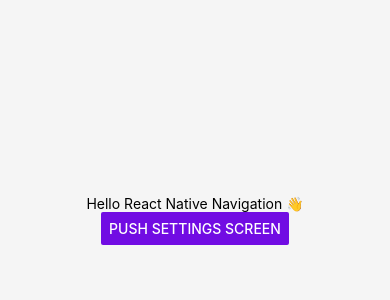
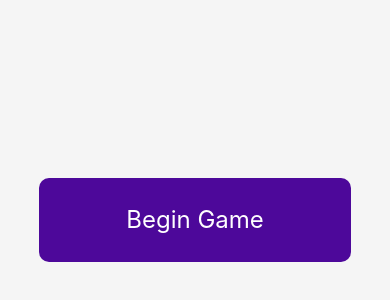
Before and after one commit to SethUllman/Oasis, a React Native app: screen / in a window 390 px wide. Shown: the part 202-502 px from the top of the page. Built offline with nearby package versions, Linux system fonts and the light colour scheme.

Commit message:
add begin game styling

```diff
--- a/App.js
+++ b/App.js
@@ -10,7 +10,7 @@
 import Home from './src/components/home';
 
 class App extends React.Component {
-  render(){
+  render() {
     return (
       <Home />
     );
--- a/src/components/home.js
+++ b/src/components/home.js
@@ -1,16 +1,18 @@
-import React from 'react';
-import {View, Text, Button, TouchableOpacity, StyleSheet} from 'react-native';
-import {Navigation} from 'react-native-navigation';
+import React, {useState} from 'react';
+import { View, Text, Button, TouchableOpacity, StyleSheet } from 'react-native';
+import { Navigation } from 'react-native-navigation';
 
 
 // Home screen declaration
 const HomeScreen = (props) => {
+
+  const [players, setPlayers] = useState(1);
+
   return (
     <View style={styles.root}>
-      <Text>Hello React Native Navigation 👋</Text>
-      <Button
-        title='Push Settings Screen'
+      <TouchableOpacity
         color='#710ce3'
+        style={styles.button}
         onPress={() => Navigation.push(props.componentId, {
           component: {
             name: 'Game',
@@ -22,7 +24,11 @@
               }
             }
           }
-        })} />
+        })} >
+          <Text style={{color: "white", fontSize: 24}}>
+            Begin Game
+          </Text>
+      </TouchableOpacity>
     </View>
   );
 };
@@ -44,6 +50,14 @@
     alignItems: 'center',
     justifyContent: 'center',
     backgroundColor: 'whitesmoke'
+  },
+  button: {
+    backgroundColor: '#4d089a',
+    width: "80%",
+    flex: 0.1,
+    borderRadius: 10,
+    justifyContent: "center",
+    alignItems: "center"
   }
 });
 
```
